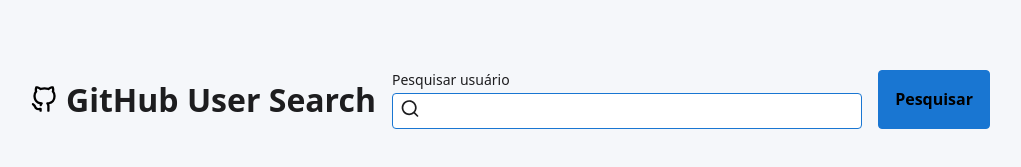
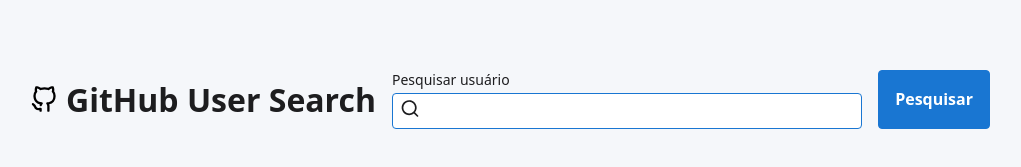
Before and after one commit to FranciscoGabriel1/github-search-profile, a React (Vite) app: page / in a window 1280 px wide. Shown: the part 285-452 px from the top of the page, without its empty margins (130-1151 px from the left). Built offline with nearby package versions, Linux system fonts and the light colour scheme.

Commit message:
[fix] theme and styled.d.ts build

```diff
--- a/src/styles/theme.ts
+++ b/src/styles/theme.ts
@@ -2,10 +2,15 @@
 
 export const theme: DefaultTheme = {
   colors: {
-    primary: '#1976d2',
-    secondary: '#30ab72',
+    primary:    '#1976d2',
+    secondary:  '#30ab72',
     background: '#f5f7fa',
-    text: '#1d1d1f',
+    text:       '#1d1d1f',
+    white:      '#ffffff',
+    black:      '#000000',
   },
-  radii: { sm: '4px', md: '8px' },
+  radii: {
+    sm: '4px',
+    md: '8px',
+  },
 };
--- /dev/null
+++ b/vite.config.d.ts
@@ -0,0 +1,2 @@
+declare const _default: import("vite").UserConfig;
+export default _default;
--- /dev/null
+++ b/vite.config.js
@@ -0,0 +1,17 @@
+import { defineConfig } from "vite";
+import react from "@vitejs/plugin-react";
+import { fileURLToPath, URL } from "url";
+export default defineConfig({
+    plugins: [react()],
+    resolve: {
+        alias: {
+            "@": fileURLToPath(new URL("./src", import.meta.url)),
+            "@components": fileURLToPath(new URL("./src/components", import.meta.url)),
+            "@config": fileURLToPath(new URL("./src/config", import.meta.url)),
+            "@pages": fileURLToPath(new URL("./src/pages", import.meta.url)),
+            "@utils": fileURLToPath(new URL("./src/utils", import.meta.url)),
+            "@context": fileURLToPath(new URL("./src/context", import.meta.url)),
+            "@modules": fileURLToPath(new URL("./src/modules", import.meta.url))
+        }
+    }
+});
```
Also changed, not shown: src/styles/styled.d.ts (+5 -7 lines), 2 other files (tests, documents, lock files or other folders).
